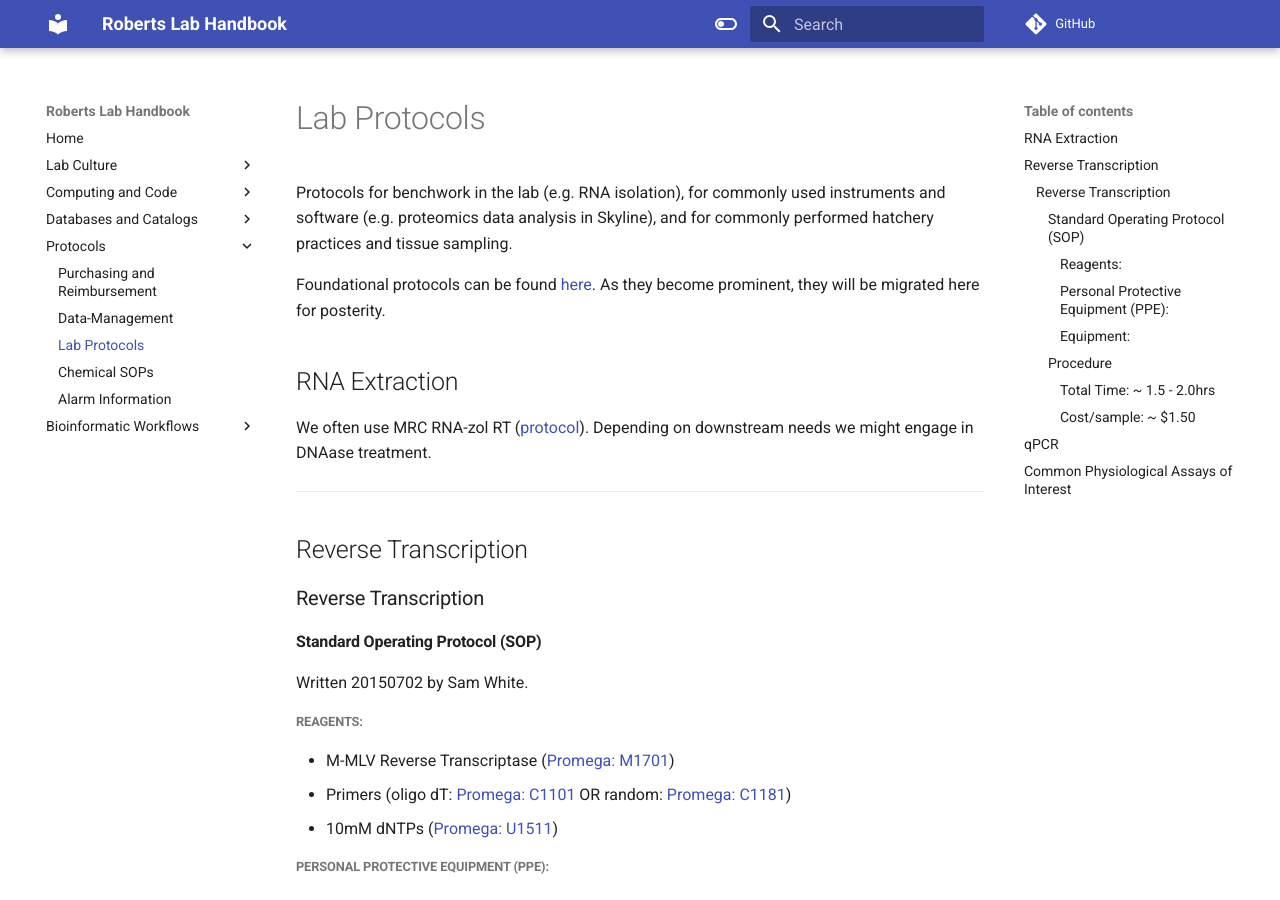
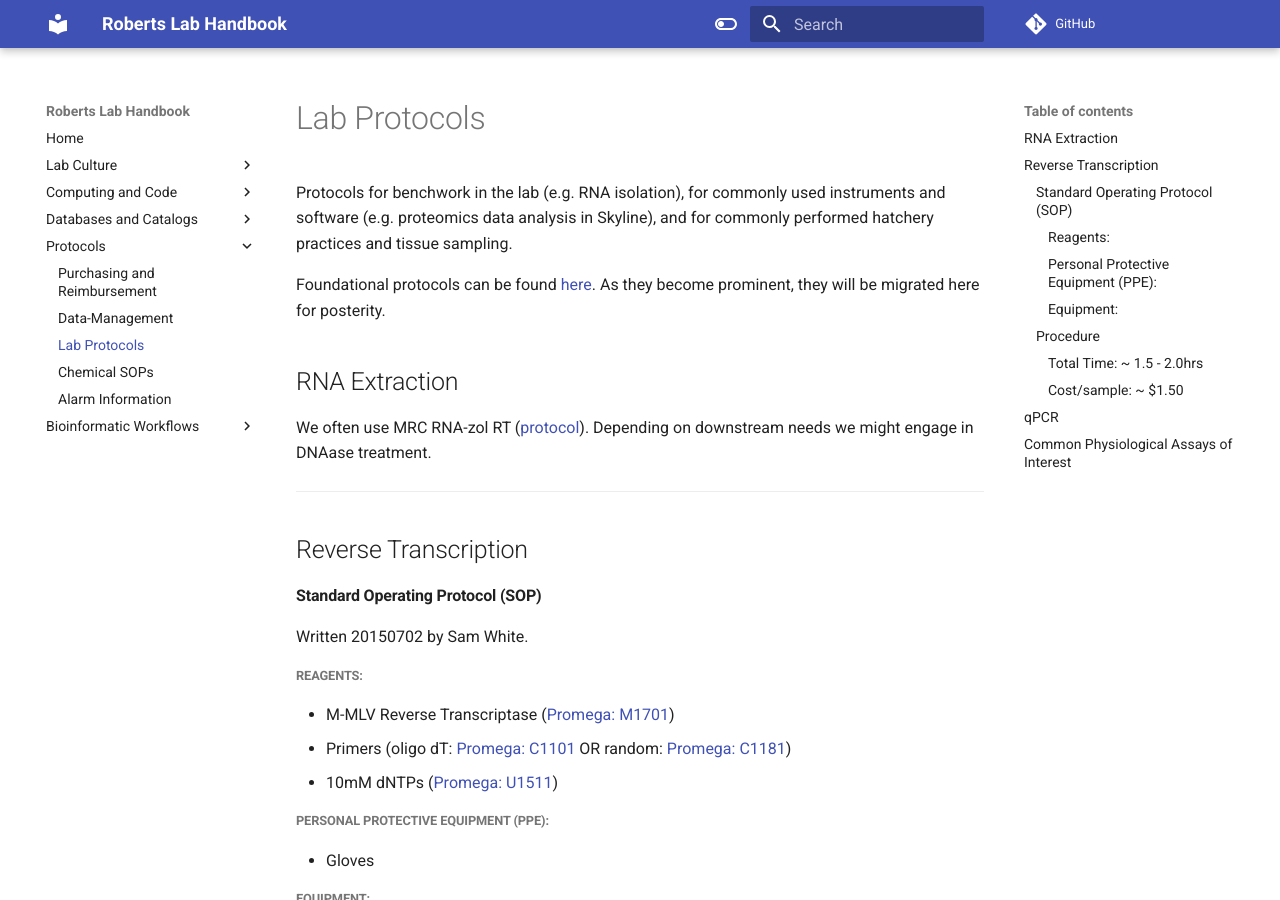
Before and after one commit to RobertsLab/resources, an MkDocs documentation site: the page built from docs/Lab-Protocols.md, in a window 1280 px wide and 900 px high. Built offline with MkDocs 1.6.1 and Material for MkDocs 9.7.7, drawn with Linux system fonts in a browser that asks for light colours; comment, search, counter and statistics services are not loaded.

Commit message:
adjust RT section formatting

```diff
--- a/docs/Lab-Protocols.md
+++ b/docs/Lab-Protocols.md
@@ -7,9 +7,7 @@
 
 ---
 
-## Reverse Transcription
-
-### <a name="reverse_transcription"></a>Reverse Transcription
+## <a name="reverse_transcription"></a>Reverse Transcription
 #### Standard Operating Protocol (SOP)
 Written 20150702 by Sam White.
 
```
